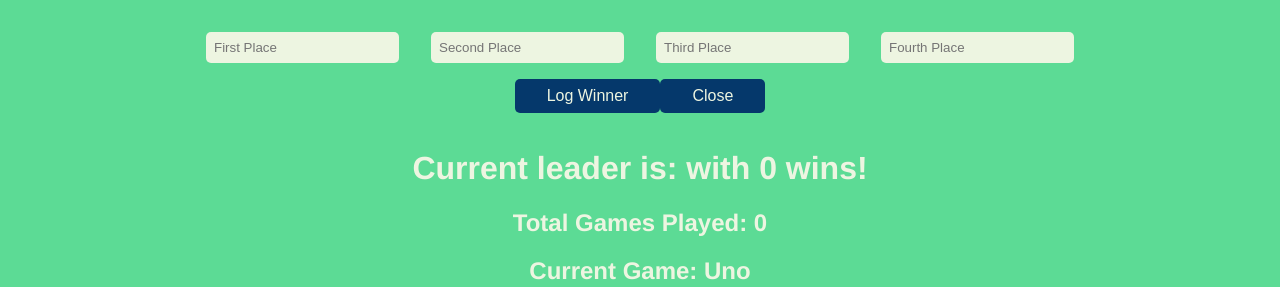
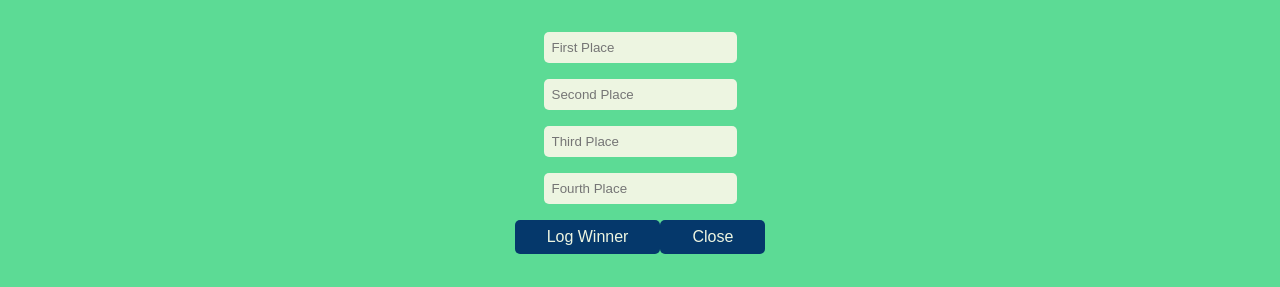
Before and after one commit to Capocaccia/gameLeaderboard, a Vue app: page /#/ in a window 1280 px wide. Both pictures are taken after a click on the button "Log Win". Shown: the top 287 px of the page. Built offline with nearby package versions, Linux system fonts and the light colour scheme; no server answers; the database is empty.

Commit message:
comments out unfinished features and puts conditions around display of winners

```diff
--- a/src/components/Home.vue
+++ b/src/components/Home.vue
@@ -3,25 +3,33 @@
     <button class="log-win btn-3d green" @click="logWinner()" v-if="!logWin">Log Win</button>
     <div class="log-winner" v-if="logWin">
       <div>
-        <input placeholder="First Place" type="text" v-model="firstPlace">
-        <input placeholder="Second Place" type="text" v-model="secondPlace">
-        <input placeholder="Third Place" type="text" v-model="thirdPlace">
-        <input placeholder="Fourth Place" type="text" v-model="fourthPlace">
+        <div>
+          <input placeholder="First Place" type="text" v-model="firstPlace">
+        </div>
+        <div>
+          <input placeholder="Second Place" type="text" v-model="secondPlace">
+        </div>
+        <div>
+          <input placeholder="Third Place" type="text" v-model="thirdPlace">
+        </div>
+        <div>
+          <input placeholder="Fourth Place" type="text" v-model="fourthPlace">
+        </div>
       </div>
       <div>
         <button @click="sendToFirebase()">Log Winner</button>
         <button @click="logWin = false">Close</button>
       </div>
     </div>
-    <h1 class="top-leader">Current leader is: {{ leader }} with {{ leaderCount }} wins!</h1>
-    <h2 class="total-games">Total Games Played: {{ totalGames }}</h2>
+    <!--<h1 class="top-leader">Current leader is: {{ leader }} with {{ leaderCount }} wins!</h1>-->
+    <!--<h2 class="total-games">Total Games Played: {{ totalGames }}</h2>-->
     <h2 class="total-games">Current Game: Uno</h2>
     <div class="leaderboard">
       <h2>Leaderboard</h2>
       <div class="winner" v-for="winner in winners">
         <div class="divider"></div>
         <div class="winner-data">
-          <div class="winner-name">
+          <div class="winner-name" v-if="winner[0]">
             <span class="label">Winner:</span> {{ winner[0] }}
             <div v-if="editActive">
               <input type="text" v-model="updateText">
@@ -29,7 +37,7 @@
               <button @click="removeWinner(winner.date, winner.key, 0)">Delete</button>
             </div>
           </div>
-          <div class="winner-name">
+          <div class="winner-name" v-if="winner[1]">
             <span class="label">Second Place:</span> {{ winner[1] }}
             <div v-if="editActive">
               <input type="text" v-model="updateText">
@@ -37,7 +45,7 @@
               <button @click="removeWinner(winner.date, winner.key, 1)">Delete</button>
             </div>
           </div>
-          <div class="winner-name">
+          <div class="winner-name" v-if="winner[2]">
             <span class="label">Third Place:</span> {{ winner[2] }}
             <div v-if="editActive">
               <input type="text" v-model="updateText">
@@ -45,7 +53,7 @@
               <button @click="removeWinner(winner.date, winner.key, 2)">Delete</button>
             </div>
           </div>
-          <div class="winner-name">
+          <div class="winner-name" v-if="winner[3]">
             <span class="label">Fourth Place:</span> {{ winner[3] }}
             <div v-if="editActive">
               <input type="text" v-model="updateText">
@@ -82,7 +90,7 @@ export default {
       leader: '',
       leaderCount: 0,
       totalGames: 0,
-      editActive: true,
+      editActive: false,
       updateText: ''
     }
   },
@@ -185,15 +193,16 @@ export default {
         }
       })
 
-      this.winners = winnersBank;
+      this.winners = winnersBank.reverse();
       this.activateDelete();
+//      this.getTopLeader()
     })
   }
 }
 </script>
 
+<style scoped>
 
-<style scoped>
 .label {
   font-weight: bold;
 }
```
